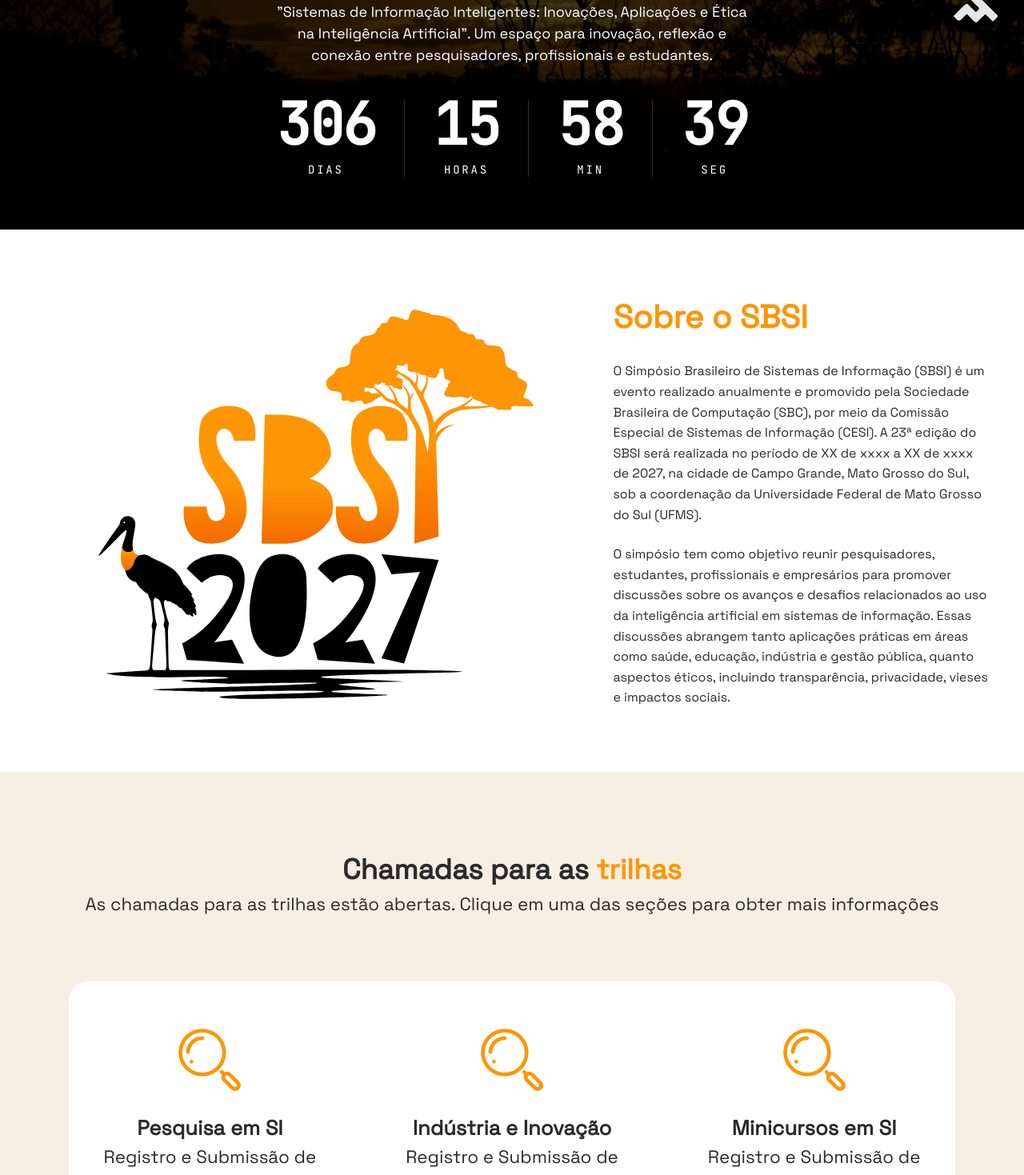
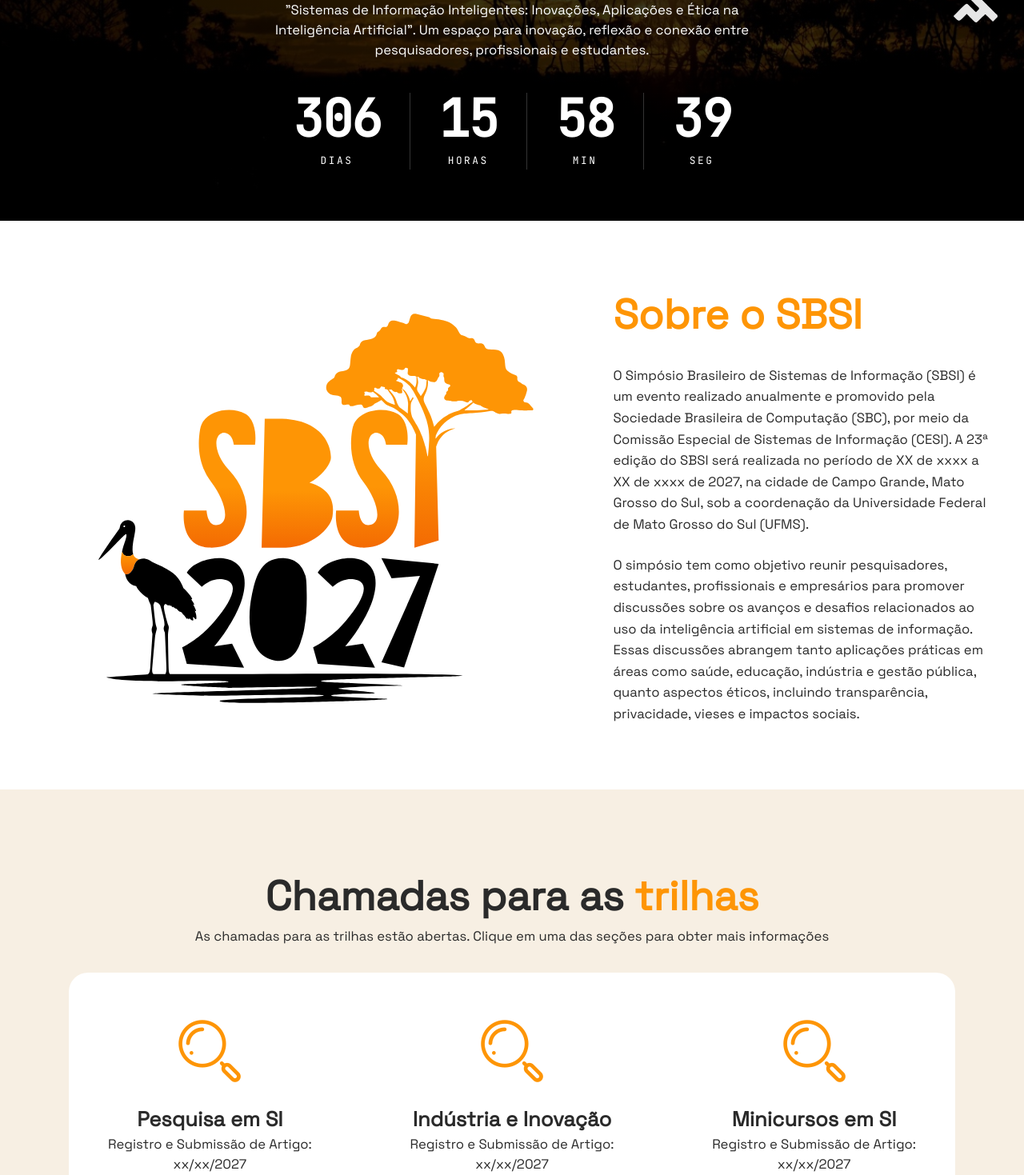
Before and after one commit to Mega-Jr-Git/SBSI-lp, a React (Vite) app: page / in a window 1280 px wide. Shown: the part 740-2209 px from the top of the page at 80% size. Built offline with nearby package versions, Linux system fonts and the light colour scheme.

Commit message:
refactor: unify font-size scale, fix spacing/contrast bugs, remove dead code

```diff
--- a/src/modules/about/about.css
+++ b/src/modules/about/about.css
@@ -46,14 +46,14 @@
 }
 
 .about-section__title {
-  font-size: 2.5rem;
+  font-size: var(--font-size-title);
   font-weight: 700;
   color: var(--sbsi-orange);
   margin: 0;
 }
 
 .about-section__text {
-  font-size: 1rem;
+  font-size: var(--font-size-body);
   line-height: 1.6;
   color: var(--color-text-dark);
   margin: 0;
--- a/src/modules/home/home.css
+++ b/src/modules/home/home.css
@@ -28,7 +28,7 @@
 
 .home-section__location {
   font-family: var(--font-mono);
-  font-size: 0.65rem;
+  font-size: var(--font-size-label);
   letter-spacing: 0.15em;
   text-transform: uppercase;
   margin: 0;
@@ -37,14 +37,13 @@
 
 @media (min-width: 768px) {
   .home-section__location {
-    font-size: 1rem;
     margin-bottom: 1.5rem;
   }
 }
 
 .home-section__main-title {
   font-family: var(--font-display);
-  font-size: clamp(1.75rem, 10vw, 2.75rem);
+  font-size: var(--font-size-display);
   font-weight: 700;
   line-height: 0.95;
   letter-spacing: -0.02em;
@@ -52,15 +51,8 @@
   width: 100%;
 }
 
-@media (min-width: 768px) {
-  .home-section__main-title {
-    font-size: 5.5rem;
-  }
-}
-
 @media (min-width: 1024px) {
   .home-section__main-title {
-    font-size: 7.5rem;
     line-height: 0.9;
   }
 }
@@ -80,7 +72,7 @@
 
 .home-section__quote {
   font-family: var(--font-display);
-  font-size: 1rem;
+  font-size: var(--font-size-body);
   font-weight: 400;
   line-height: 1.5;
   margin: 1rem auto 0;
@@ -89,7 +81,6 @@
 
 @media (min-width: 768px) {
   .home-section__quote {
-    font-size: 1.125rem;
     max-width: 75%;
   }
 }
@@ -118,29 +109,17 @@
 
 .home-section__countdown-value {
   font-family: var(--font-mono);
-  font-size: 2rem;
+  font-size: var(--font-size-countdown-value);
   font-weight: 800;
   line-height: 95%;
   letter-spacing: -0.03em;
 }
 
-@media (min-width: 768px) {
-  .home-section__countdown-value {
-    font-size: 4.5rem;
-  }
-}
-
 .home-section__countdown-label {
   font-family: var(--font-mono);
-  font-size: 0.75rem;
+  font-size: var(--font-size-countdown-label);
   letter-spacing: 0.2em;
   text-transform: uppercase;
-}
-
-@media (min-width: 768px) {
-  .home-section__countdown-label {
-    font-size: 0.875rem;
-  }
 }
 
 .home-section__countdown-separator {
--- a/src/modules/location/location.css
+++ b/src/modules/location/location.css
@@ -18,7 +18,7 @@
   color: var(--sbsi-orange);
   font-family: var(--font-mono);
   font-weight: 400;
-  font-size: 1.125rem;
+  font-size: var(--font-size-label);
   line-height: 138%;
   letter-spacing: 0.15em;
   border: 1px solid var(--sbsi-orange);
@@ -30,7 +30,7 @@
   color: var(--sbsi-black);
   font-family: var(--font-inter);
   font-weight: 800;
-  font-size: 3.75rem;
+  font-size: var(--font-size-title);
   line-height: 138%;
   letter-spacing: -0.03em;
   margin-bottom: 1.25rem;
@@ -39,7 +39,7 @@
 .location-section__dot {
   color: var(--sbsi-orange-light);
   font-weight: 800;
-  font-size: 2.25rem;
+  font-size: var(--font-size-accent);
   line-height: 138%;
   letter-spacing: -0.03em;
 }
@@ -48,7 +48,7 @@
   color: var(--sbsi-black);
   font-family: var(--font-inter);
   font-weight: 400;
-  font-size: 1.125rem;
+  font-size: var(--font-size-body);
   line-height: 138%;
   letter-spacing: 0.01em;
   text-align: center;
@@ -75,7 +75,7 @@
   border-radius: 1.875rem;
   padding: 0.625rem;
   font-weight: 600;
-  font-size: 1.125rem;
+  font-size: var(--font-size-button);
   line-height: 95%;
   letter-spacing: -0.03em;
   text-align: center;
@@ -107,18 +107,6 @@
     padding: 3rem 1.5rem;
   }
 
-  .location-section__tag {
-    font-size: 0.8rem;
-  }
-
-  .location-section__title {
-    font-size: 2rem;
-  }
-
-  .location-section__description {
-    font-size: 0.875rem;
-  }
-
   .location-section__button-group {
     flex-direction: column;
     width: 100%;
@@ -128,7 +116,6 @@
 
   .location-section__button {
     width: 100%;
-    font-size: 1rem;
   }
 
   .location-section__map-container {
--- a/src/modules/tracks-call/tracks-call.css
+++ b/src/modules/tracks-call/tracks-call.css
@@ -17,7 +17,7 @@
 
 .tracks-call-section__title {
   color: var(--color-text-dark);
-  font-size: clamp(2.2rem, 2.5vw, 3.5rem);
+  font-size: var(--font-size-title);
   font-weight: 600;
   margin-top: 1rem;
 }
@@ -28,7 +28,7 @@
 
 .tracks-call-section__description {
   color: var(--color-text-dark);
-  font-size: clamp(1rem, 2vw, 1.4rem);
+  font-size: var(--font-size-body);
   font-weight: 400;
 }
 
@@ -37,7 +37,7 @@
   grid-template-columns: repeat(3, 1fr);
   justify-items: center;
   gap: 1.5rem;
-  margin: 5rem auto;
+  margin: 0 auto;
   padding: 3rem 0 0.6rem;
   background-color: var(--color-background-base);
   max-width: min(90%, 1200px);
@@ -51,12 +51,11 @@
   justify-content: flex-start;
   text-align: center;
   padding: 0 1.5rem;
-  margin-bottom: 2rem;
 }
 
 .tracks-call-card__title {
   color: var(--color-text-dark);
-  font-size: clamp(1rem, 2vw, 1.6rem);
+  font-size: var(--font-size-subtitle);
   font-weight: 600;
   margin-top: 1rem;
 }
@@ -64,13 +63,13 @@
 .tracks-call-card__description {
   flex: 1;
   color: var(--color-text-dark);
-  font-size: clamp(1rem, 2vw, 1.4rem);
+  font-size: var(--font-size-body);
   font-weight: 400;
 }
 
 .tracks-call-card__data {
   color: var(--color-text-dark);
-  font-size: clamp(1rem, 2vw, 1.4rem);
+  font-size: var(--font-size-body);
   white-space: nowrap;
 }
 
@@ -79,7 +78,7 @@
   align-items: center;
   gap: 0.8rem;
   color: var(--color-text-dark);
-  font-size: clamp(1.2rem, 2vw, 1.5rem);
+  font-size: var(--font-size-button);
   margin: 1rem 0;
   background-color: var(--sbsi-orange);
   border: 2px solid var(--sbsi-orange);
@@ -111,8 +110,4 @@
     max-width: 100%;
     gap: 0.5rem;
   }
-
-  .tracks-call-card {
-    margin-bottom: 1rem;
-  }
 }
--- a/src/shared/components/SectionPlaceholder.tsx
+++ /dev/null
@@ -1,23 +0,0 @@
-type SectionPlaceholderProps = {
-  id: string;
-  eyebrow?: string;
-  title?: string;
-  description?: string;
-};
-
-export default function SectionPlaceholder({
-  id,
-  eyebrow,
-  title,
-  description,
-}: SectionPlaceholderProps) {
-  return (
-    <section id={id} className="content-section">
-      <div className="section-card">
-        {eyebrow && <p className="section-card__eyebrow">{eyebrow}</p>}
-        {title && <h2 className="section-card__title">{title}</h2>}
-        {description && <p className="section-card__description">{description}</p>}
-      </div>
-    </section>
-  );
-}
--- a/src/styles/globals.css
+++ b/src/styles/globals.css
@@ -18,9 +18,19 @@
   --sbsi-hero-overlay-start: rgba(0, 0, 0, 0.6);
   --sbsi-hero-overlay-end: rgba(0, 0, 0, 0.95);
 
+  --font-size-label: clamp(0.7rem, 1.5vw, 1rem);
+  --font-size-body: clamp(1rem, 1.3vw, 1.125rem);
+  --font-size-button: clamp(1rem, 2vw, 1.25rem);
+  --font-size-subtitle: clamp(1.125rem, 2.5vw, 1.6rem);
+  --font-size-title: clamp(2rem, 4vw, 3.5rem);
+  --font-size-display: clamp(1.75rem, 10vw, 7.5rem);
+  --font-size-accent: clamp(1.5rem, 3vw, 2.25rem);
+  --font-size-countdown-value: clamp(2rem, 5vw, 4.5rem);
+  --font-size-countdown-label: clamp(0.75rem, 1vw, 0.875rem);
+
   font-family: var(--font-display);
-  color: #fff;
-  background: #fff;
+  color: var(--color-text-dark);
+  background: var(--color-background-base);
 }
 
 * {
@@ -35,8 +45,8 @@
 body {
   margin: 0;
   min-height: 100vh;
-  background: #fff;
-  color: #fff;
+  background: var(--color-background-base);
+  color: var(--color-text-dark);
 }
 
 #root {
@@ -45,7 +55,7 @@
 
 .page-shell {
   min-height: 100vh;
-  background: #fff;
+  background: var(--color-background-base);
 }
 
 .site-header {
@@ -398,44 +408,9 @@
   padding: 0;
 }
 
-.content-section {
-  width: 100%;
-  min-height: 100vh;
-  margin: 0;
-  padding: 0;
-  scroll-margin-top: 0;
-  background: #fff;
-}
-
-.section-card {
-  width: 100%;
-  min-height: 100vh;
-  margin: 0;
-  padding: 0;
-  background: #fff;
-}
-
-.section-card__eyebrow {
-  font-size: 0.875rem;
-  font-weight: 700;
-  letter-spacing: 0.04em;
-  text-transform: uppercase;
-}
-
-.section-card__title {
-  font-size: 2rem;
-  font-weight: 700;
-  margin: 0.5rem 0;
-}
-
-.section-card__description {
-  font-size: 1rem;
-  line-height: 1.6;
-}
-
 .site-footer {
   border-top: 1px solid #ececec;
-  background: #fff;
+  background: var(--color-background-base);
 }
 
 .site-footer__inner {
```
Also changed, not shown: src/modules/home/HomeSection.tsx (line endings or trailing spaces), src/shared/components/README.md, 1 other file (tests, documents, lock files or other folders).
